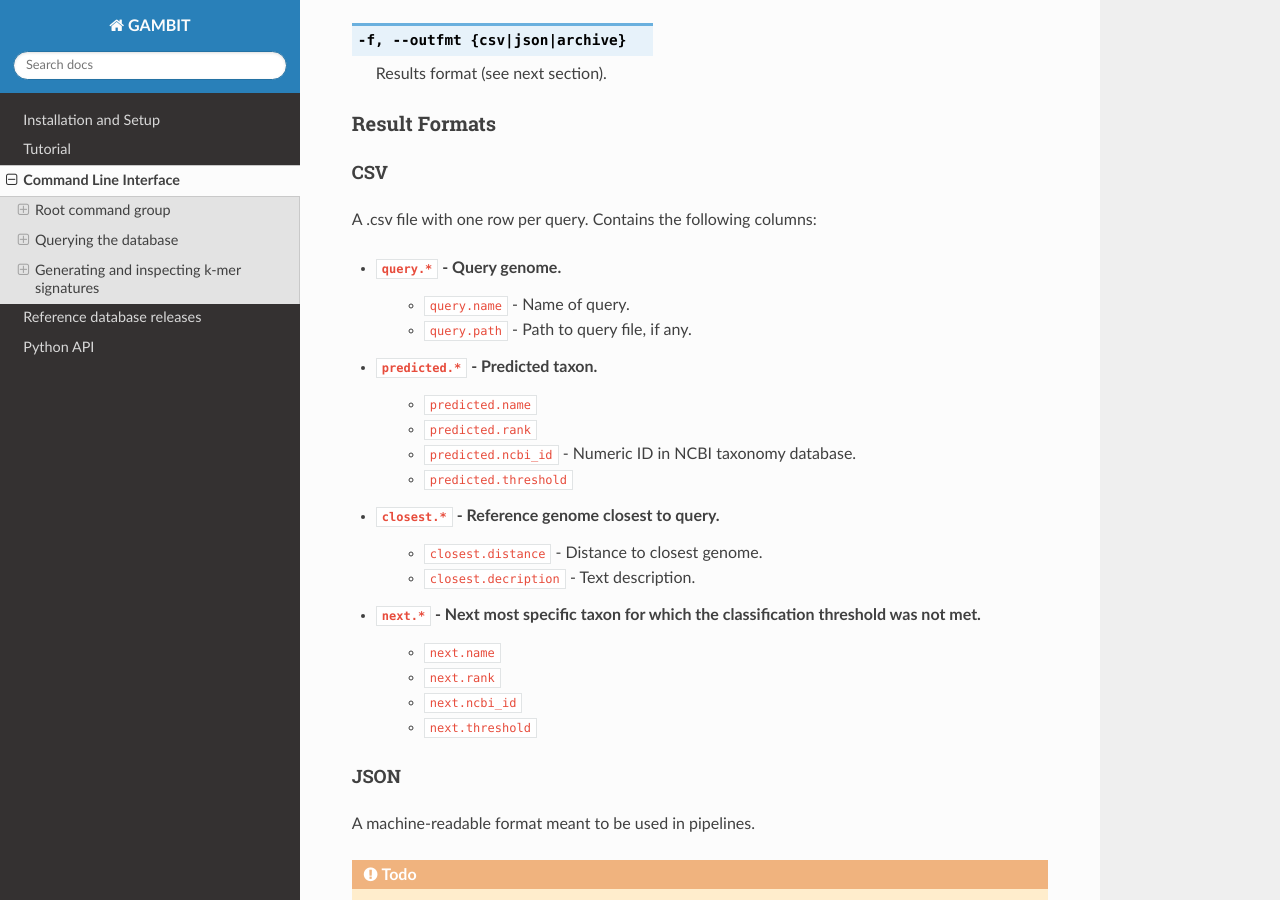
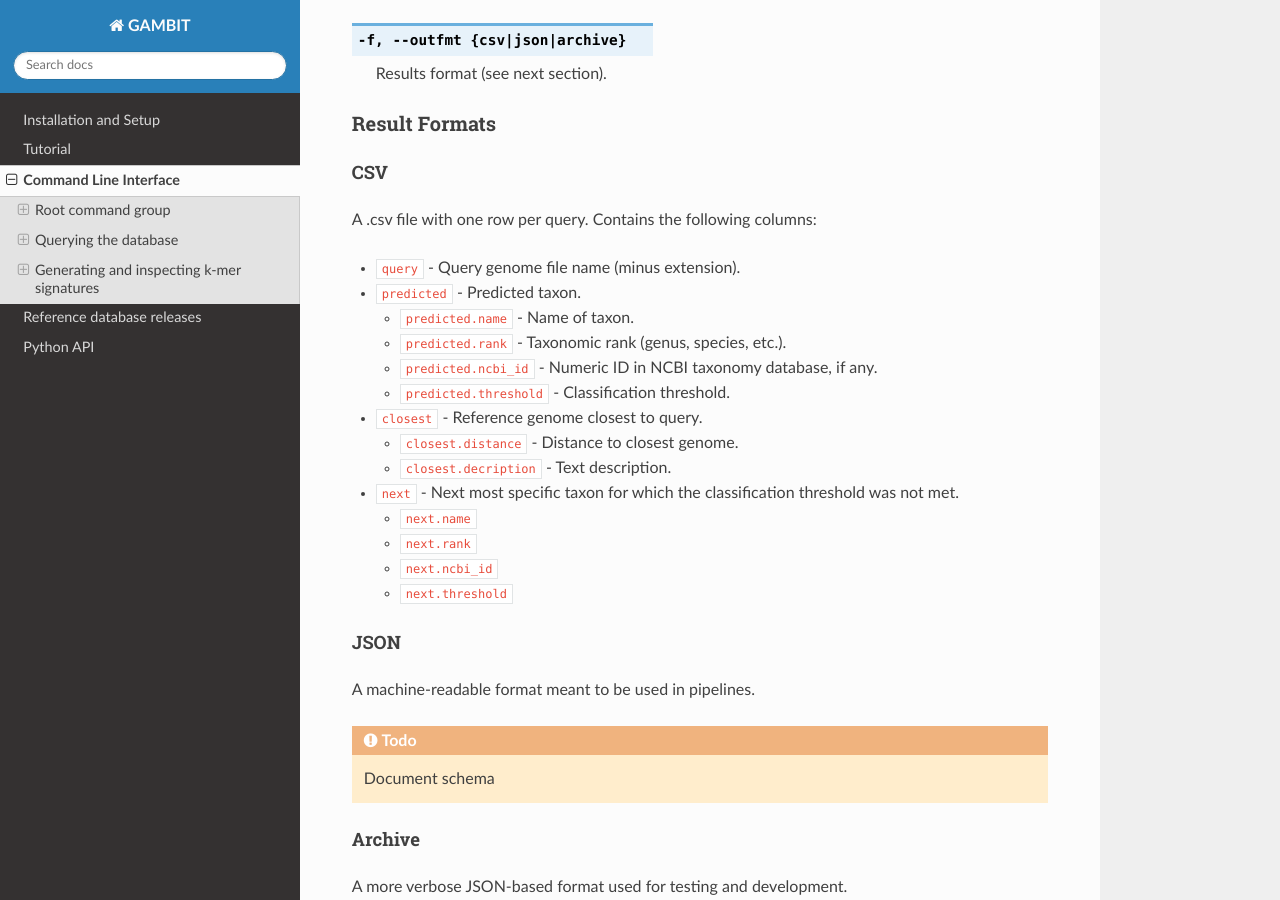
Before and after one commit to jlumpe/gambit, a Sphinx documentation site: the page built from docs/source/cli.rst, in a window 1280 px wide and 900 px high, scrolled down 1196 px. Built offline with Sphinx 7.4.7 and the Read the Docs theme 2.0.0, drawn with Linux system fonts in a browser that asks for light colours.

```diff
--- a/docs/source/cli.rst
+++ b/docs/source/cli.rst
@@ -80,22 +80,25 @@ CSV
 
 A .csv file with one row per query. Contains the following columns:
 
-* ``query.*`` - Query genome.
-    * ``query.name`` - Name of query.
-    * ``query.path`` - Path to query file, if any.
-* ``predicted.*`` - Predicted taxon.
-    * ``predicted.name``
-    * ``predicted.rank``
-    * ``predicted.ncbi_id`` - Numeric ID in NCBI taxonomy database.
-    * ``predicted.threshold``
-* ``closest.*`` - Reference genome closest to query.
-    * ``closest.distance`` - Distance to closest genome.
-    * ``closest.decription`` - Text description.
-* ``next.*`` - Next most specific taxon for which the classification threshold was not met.
-    * ``next.name``
-    * ``next.rank``
-    * ``next.ncbi_id``
-    * ``next.threshold``
+- ``query`` - Query genome file name (minus extension).
+- ``predicted`` - Predicted taxon.
+
+  - ``predicted.name`` - Name of taxon.
+  - ``predicted.rank`` - Taxonomic rank (genus, species, etc.).
+  - ``predicted.ncbi_id`` - Numeric ID in NCBI taxonomy database, if any.
+  - ``predicted.threshold`` - Classification threshold.
+
+- ``closest`` - Reference genome closest to query.
+
+  - ``closest.distance`` - Distance to closest genome.
+  - ``closest.decription`` - Text description.
+
+- ``next`` - Next most specific taxon for which the classification threshold was not met.
+
+  - ``next.name``
+  - ``next.rank``
+  - ``next.ncbi_id``
+  - ``next.threshold``
 
 
 JSON
```
